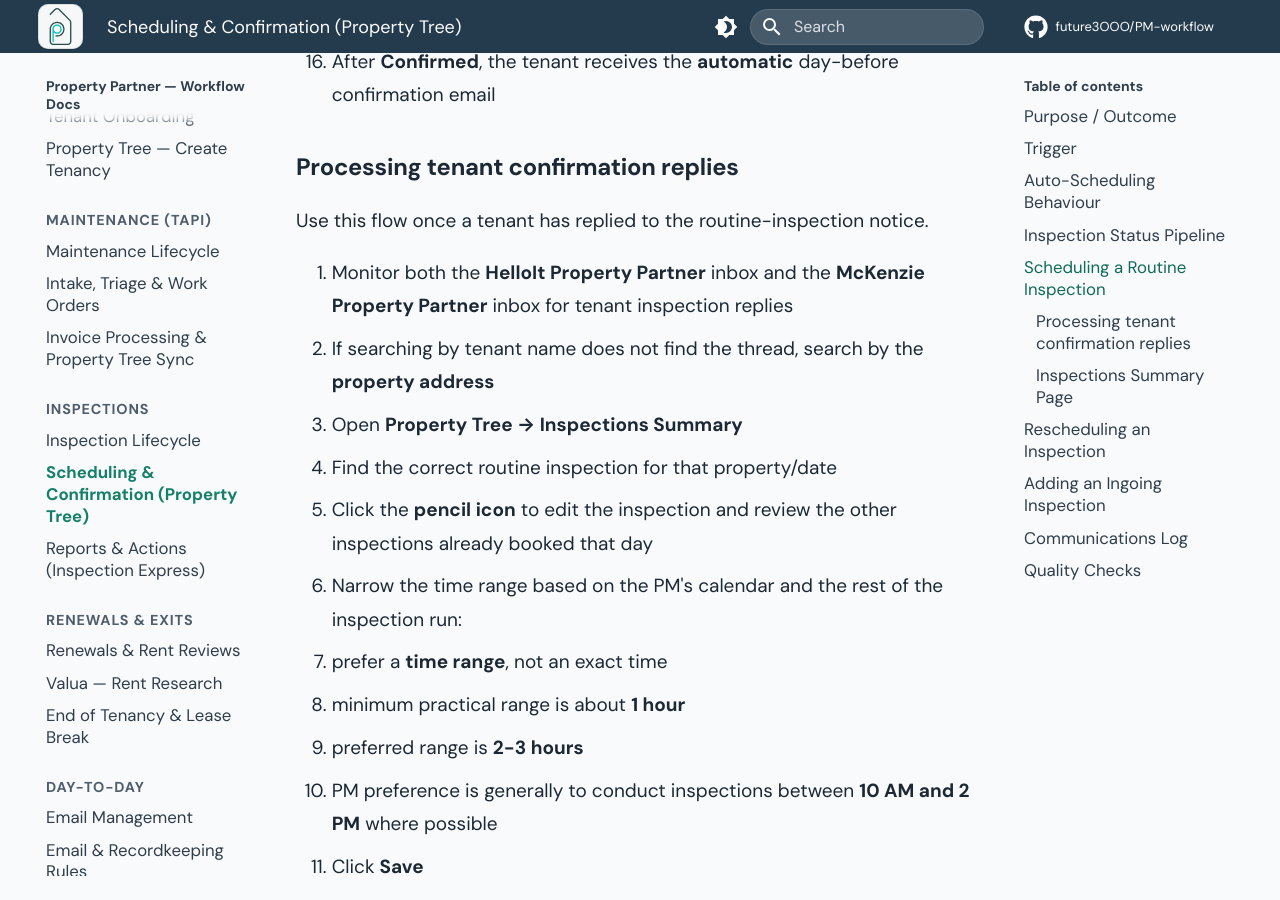
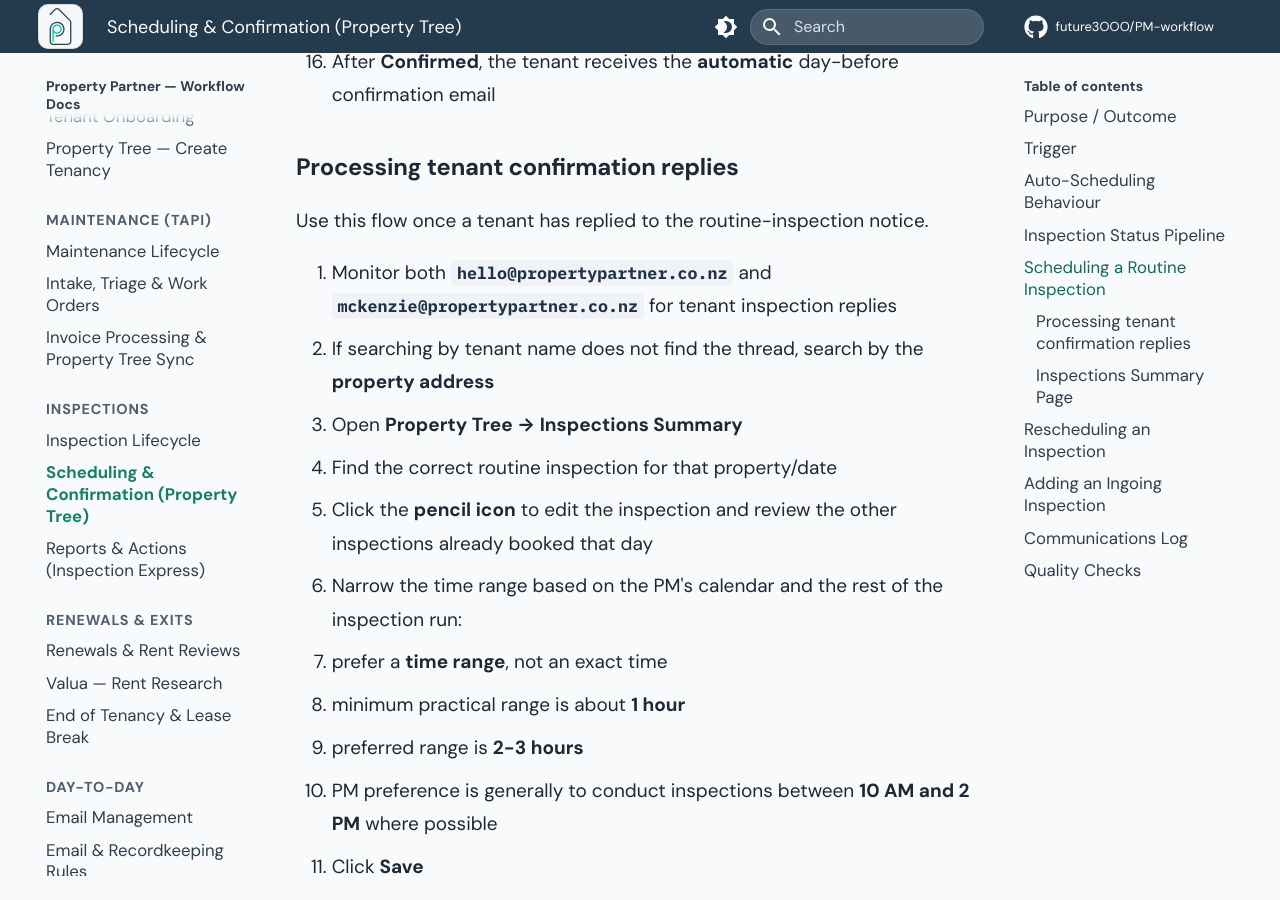
Before and after one commit to future3OOO/PM-workflow, an MkDocs documentation site: the page built from docs/inspections/pt-scheduling.md, in a window 1280 px wide and 900 px high, scrolled down 3617 px. Built offline with MkDocs 1.6.1 and Material for MkDocs 9.7.7, drawn with Linux system fonts in a browser that asks for light colours; comment, search, counter and statistics services are not loaded.

Commit message:
docs: correct inspection confirmation inbox addresses

```diff
--- a/docs/inspections/pt-scheduling.md
+++ b/docs/inspections/pt-scheduling.md
@@ -69,7 +69,7 @@
 
 Use this flow once a tenant has replied to the routine-inspection notice.
 
-1. Monitor both the **HelloIt Property Partner** inbox and the **McKenzie Property Partner** inbox for tenant inspection replies
+1. Monitor both **`hello@propertypartner.co.nz`** and **`mckenzie@propertypartner.co.nz`** for tenant inspection replies
 2. If searching by tenant name does not find the thread, search by the **property address**
 3. Open **Property Tree → Inspections Summary**
 4. Find the correct routine inspection for that property/date
```
Also changed, not shown: docs/day-to-day/daily-triage.md (+1 -1 lines), docs/inspections/inspection-lifecycle.md (+1 -1 lines).
